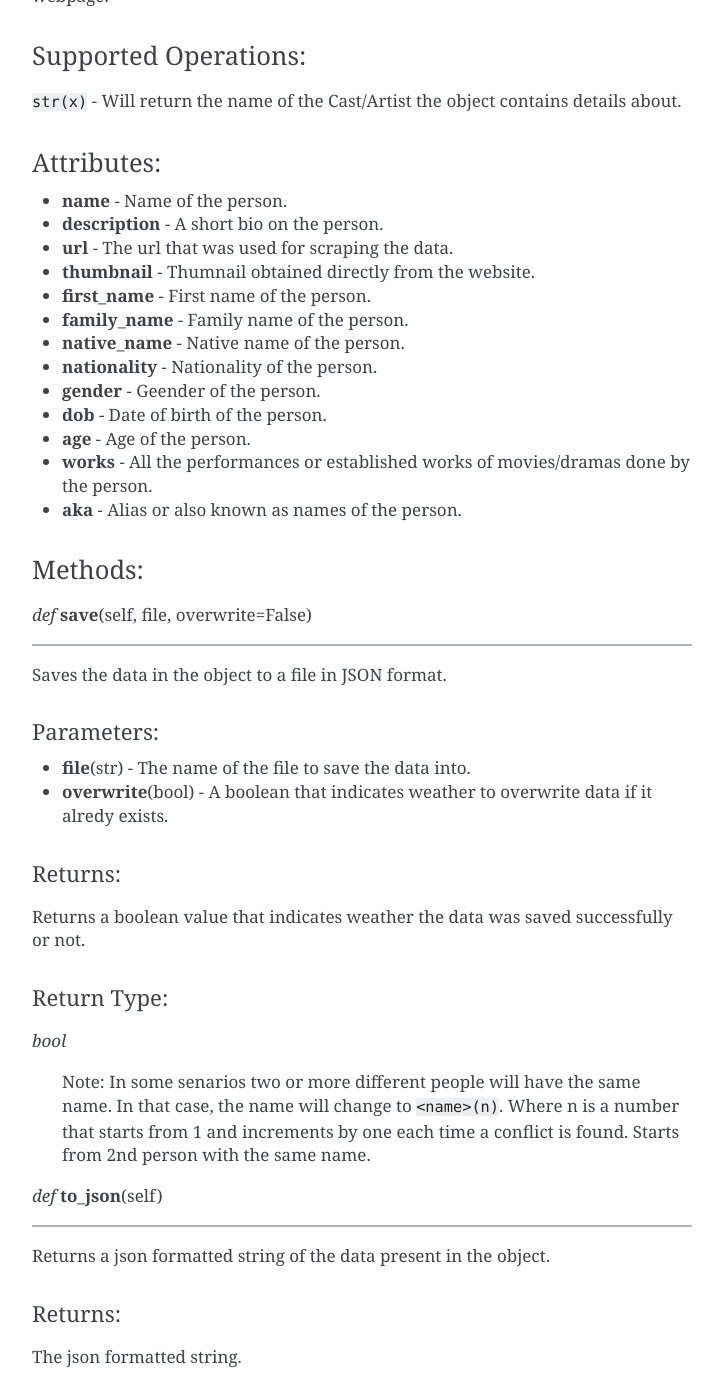
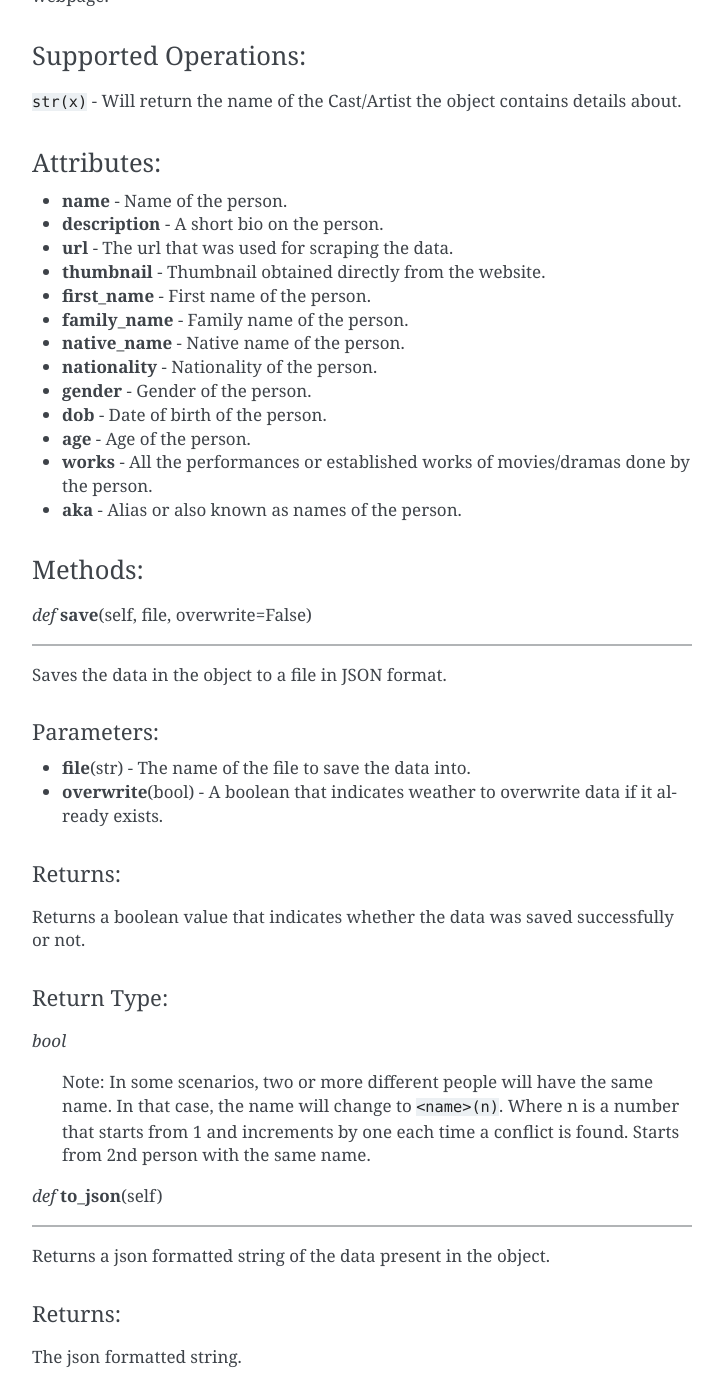
Before and after one commit to Rocker2234/Python-MDL-API, a Sphinx documentation site: the page built from docs/source/doc/Casts.md, in a window 1280 px wide and 1400 px high, scrolled down 1017 px. Shown: the whole window, without its empty margins (388-1111 px from the left). Built offline with Sphinx 7.4.7, drawn with Linux system fonts in a browser that asks for light colours; some of the changed text lies outside the part shown.

Commit message:
Update Casts.md

```diff
--- a/docs/source/doc/Casts.md
+++ b/docs/source/doc/Casts.md
@@ -37,12 +37,12 @@ This is the container _class_ whose object contains all the data extracted form
 - **name** - Name of the person.
 - **description** - A short bio on the person.
 - **url** - The url that was used for scraping the data.
-- **thumbnail** - Thumnail obtained directly from the website.
+- **thumbnail** - Thumbnail obtained directly from the website.
 - **first_name** - First name of the person.
 - **family_name** - Family name of the person.
 - **native_name** - Native name of the person.
 - **nationality** - Nationality of the person.
-- **gender** - Geender of the person.
+- **gender** - Gender of the person.
 - **dob** - Date of birth of the person.
 - **age** - Age of the person.
 - **works** - All the performances or established works of movies/dramas done by the person.
@@ -56,15 +56,15 @@ Saves the data in the object to a file in JSON format.
 
 #### Parameters:
 - **file**(str) - The name of the file to save the data into.
-- **overwrite**(bool) - A boolean that indicates weather to overwrite data if it alredy exists.
+- **overwrite**(bool) - A boolean that indicates weather to overwrite data if it already exists.
 
 #### Returns:
-Returns a boolean value that indicates weather the data was saved successfully or not.
+Returns a boolean value that indicates whether the data was saved successfully or not.
 
 #### Return Type:
 _bool_
 
->Note: In some senarios two or more different people will have the same name.
+>Note: In some scenarios, two or more different people will have the same name.
 > In that case, the name will change to `<name>(n)`. Where n is a number that starts
 > from 1 and increments by one each time a conflict is found. Starts from 2nd person
 > with the same name.
```
Also changed, not shown: other parts of docs/source/doc/Casts.md (+3 -3 lines).
